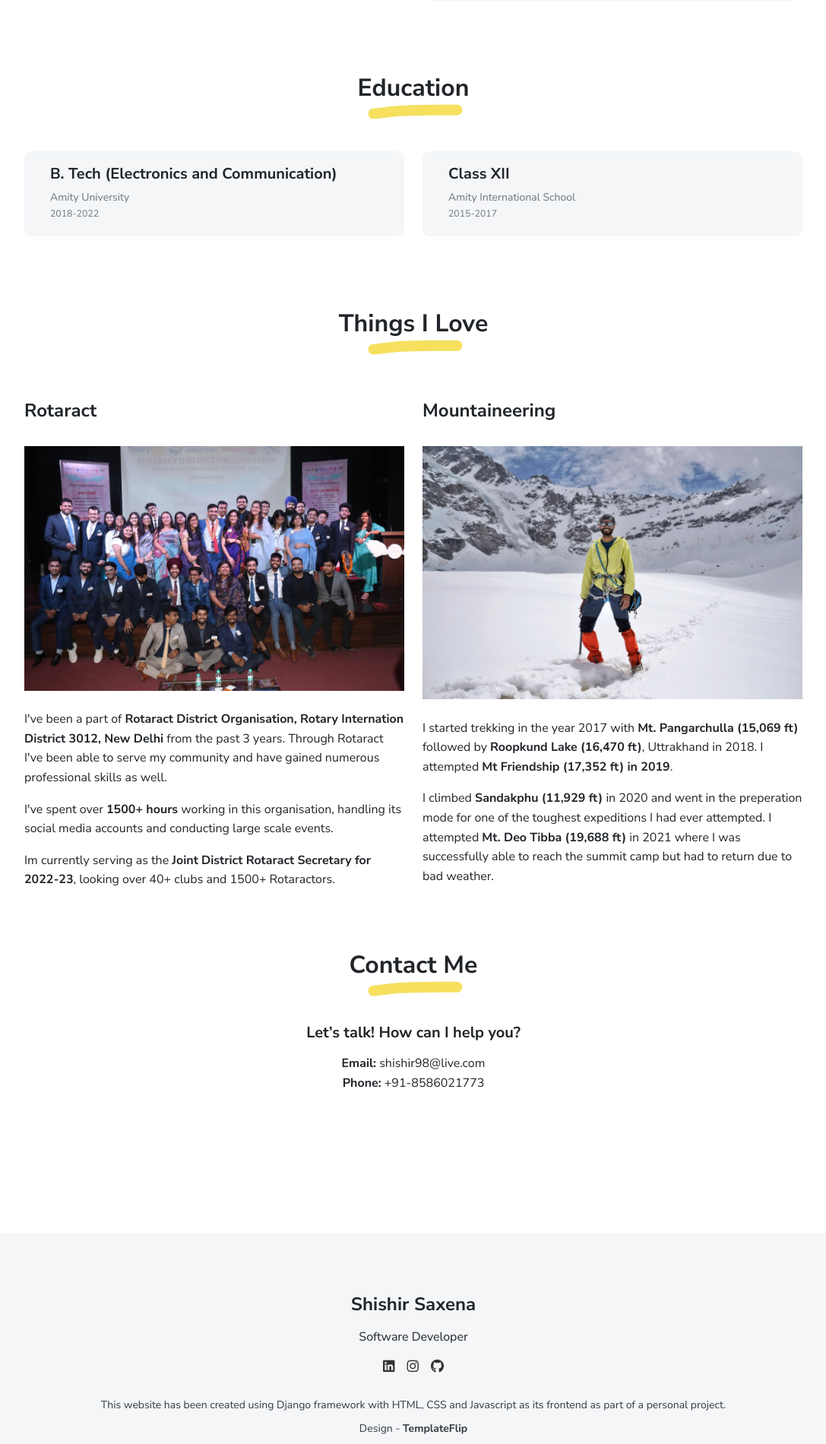
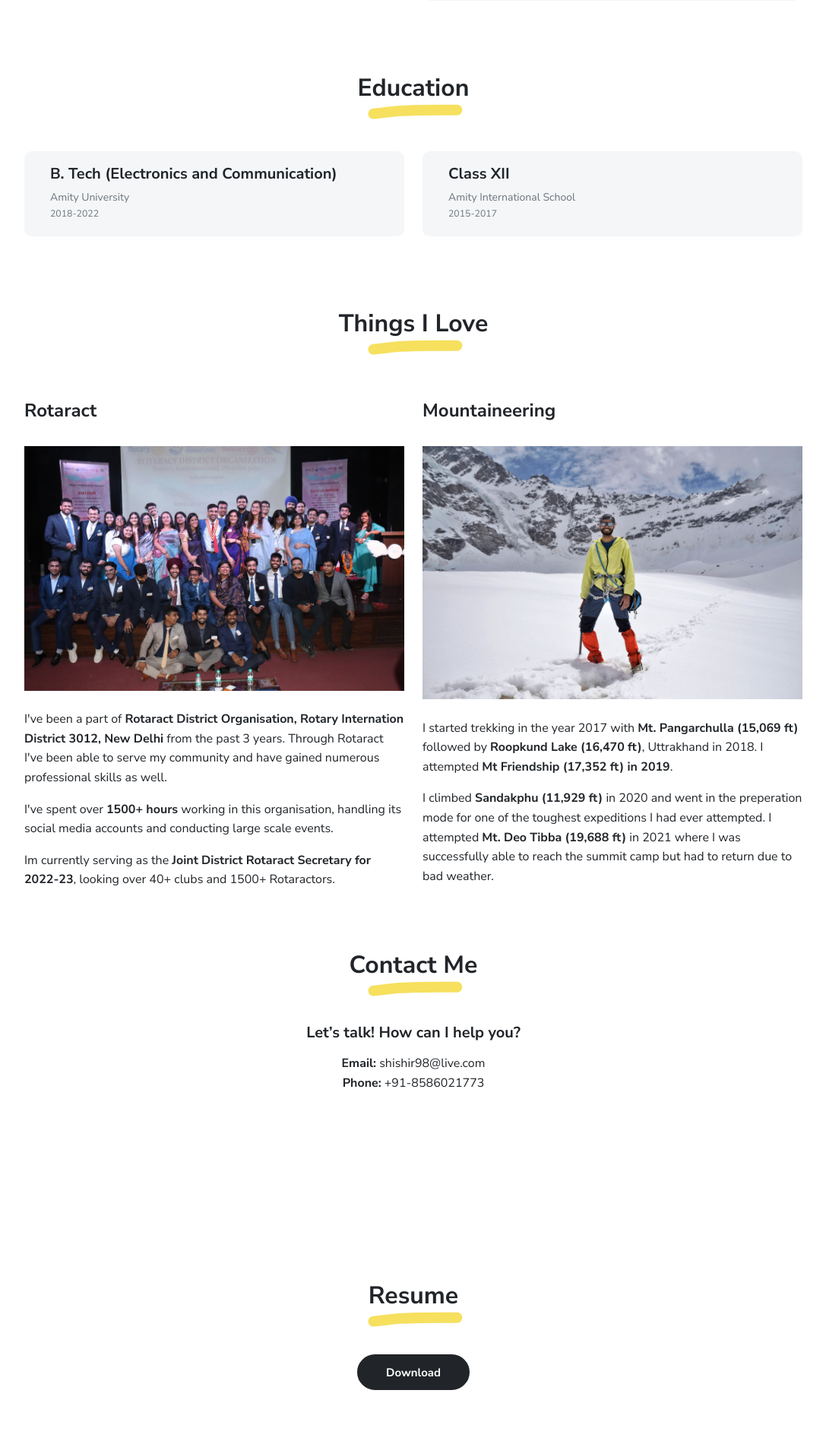
Before and after one commit to Shishir98/Resume2.0, a FastAPI app: page / in a window 1280 px wide. Shown: the part 2100-4000 px from the top of the page at 76% size, without its empty margins (96-1183 px from the left). Run offline with FastAPI, Linux system fonts and the light colour scheme; some libraries are stand-ins or nearby versions.

Commit message:
Created functionality to download resume

```diff
--- a/main.py
+++ b/main.py
@@ -14,11 +14,10 @@ Parameters:
 Returns:
     TemplateResponse: An HTML response rendered using Jinja2 templates.
 """
-
 from fastapi import FastAPI, Request
 from fastapi.staticfiles import StaticFiles
 from fastapi.templating import Jinja2Templates
-
+from fastapi.responses import FileResponse
 app = FastAPI()
 
 # Mount the "/static" route to serve static files from the "static" directory
@@ -26,6 +25,7 @@ app.mount("/static", StaticFiles(directory="static"), name="static")
 
 # Configure Jinja2Templates to load templates from the "templates" directory
 templates = Jinja2Templates(directory="templates")
+
 
 @app.get("/")
 async def read_root(request: Request):
@@ -39,3 +39,22 @@ async def read_root(request: Request):
         TemplateResponse: An HTML response rendered using Jinja2 templates.
     """
     return templates.TemplateResponse("index.html", {"request": request})
+
+
+@app.get("/download/resume")
+async def download_resume():
+    """
+    Endpoint to download a resume PDF file.
+
+    Returns:
+        FileResponse: A response containing the PDF file as an attachment.
+    """
+
+    # Check if the uploaded file is a PDF
+    # Replace 'path/to/your.pdf' with the actual path to your PDF file
+    pdf_file_path = r'static/website/documents/Shishir Saxena - Resume.docx.pdf'
+
+    # Provide a custom name for the downloaded file (optional)
+    # You can also use the original filename from the path if needed.
+    custom_file_name = 'resume.pdf'
+    return FileResponse(pdf_file_path, headers={"Content-Disposition": f"attachment; filename={custom_file_name}"})
--- a/templates/index.html
+++ b/templates/index.html
@@ -16,7 +16,13 @@
   <link href="{{ url_for('static', path='website/css/bootstrap.min.css') }}" rel="stylesheet">
   <link href="{{ url_for('static', path='website/css/aos.css') }}" rel="stylesheet">
   <link href="{{ url_for('static', path='website/css/main.css') }}" rel="stylesheet">
-
+  <script src="{{ url_for('static', path='website/scripts/imagesloaded.pkgd.min.js') }}"></script>
+  <script src="{{ url_for('static', path='website/scripts/masonry.pkgd.min.js') }}"></script>
+  <script src="{{ url_for('static', path='website/scripts/BigPicture.min.js') }}"></script>
+  <script src="{{ url_for('static', path='website/scripts/purecounter.min.js') }}"></script>
+  <script src="{{ url_for('static', path='website/scripts/bootstrap.bundle.min.js') }}"></script>
+  <script src="{{ url_for('static', path='website/scripts/aos.min.js') }}"></script>
+  <script src="{{ url_for('static', path='website/scripts/main.js') }}"></script>
     <noscript>
       <style type="text/css">
         [data-aos] {
@@ -39,6 +45,7 @@
               <li class="nav-item"><a class="nav-link" href="#education">Education</a></li>
               <li class="nav-item"><a class="nav-link" href="#love">Things I Love</a></li>
               <li class="nav-item"><a class="nav-link" href="#contact">Contact</a></li>
+              <li class="nav-item"><a class="nav-link" href="#resume">Resume</a></li>
             </ul>
           </div>
         </div>
@@ -309,6 +316,27 @@
   </div>
 </div>
 
+<div class="section px-2 px-lg-4 pb-4 pt-5 mb-5" id="resume">
+  <div class="container-narrow">
+    <div class="text-center mb-5">
+      <h2 class="marker marker-center">Resume</h2>
+      <div class="col-md-12" data-aos="fade-left" data-aos-delay="300">
+                <div class="mt-3 px-1"><br>
+
+        </div>
+        <div class="mt-53 px-1">
+          <div class="row">
+            <div class="row-sm">
+              <button type="button" id="resumeDownload" class="btn btn-dark" onclick="downloadResume()">Download</button>
+            </div>
+            </div>
+          </div>
+        </div>
+      </div>
+    </div>
+  </div>
+</div>
+
 <footer class="pt-4 pb-4 text-center bg-light">
   <div class="container">
     <div class="my-3">
@@ -338,13 +366,37 @@
 </footer></div>
     </div>
     <div id="scrolltop"><a class="btn btn-secondary" href="#top"><span class="icon"><i class="fas fa-angle-up fa-x"></i></span></a></div>
-<script src="{{ url_for('static', path='website/scripts/imagesloaded.pkgd.min.js') }}"></script>
-<script src="{{ url_for('static', path='website/scripts/masonry.pkgd.min.js') }}"></script>
-<script src="{{ url_for('static', path='website/scripts/BigPicture.min.js') }}"></script>
-<script src="{{ url_for('static', path='website/scripts/purecounter.min.js') }}"></script>
-<script src="{{ url_for('static', path='website/scripts/bootstrap.bundle.min.js') }}"></script>
-<script src="{{ url_for('static', path='website/scripts/aos.min.js') }}"></script>
-<script src="{{ url_for('static', path='website/scripts/main.js') }}"></script>
+
 
   </body>
+<script type = "text/javascript">
+    function downloadResume() {
+      fetch('/download/resume')
+        .then(response => {
+          if (!response.ok) {
+            throw new Error('Network response was not ok');
+          }
+          return response.blob();
+        })
+        .then(blob => {
+          // Create an object URL from the blob
+          const url = window.URL.createObjectURL(blob);
+
+          // Create an anchor element
+          const link = document.createElement('a');
+          link.href = url;
+
+          // Provide a custom name for the downloaded file (optional)
+          // You can also use the original filename from the server if needed.
+          link.download = 'shishir_saxena_resume.pdf';
+
+          // Trigger the download
+          link.click();
+
+          // Clean up the object URL
+          window.URL.revokeObjectURL(url);
+        })
+        .catch(error => console.error('Error:', error));
+    }
+</script>
 </html>
```
Also changed, not shown: 1 other file.
